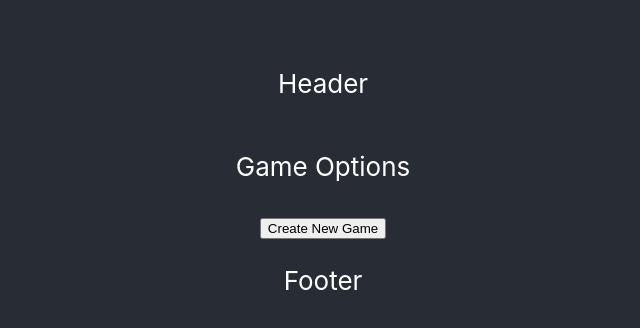
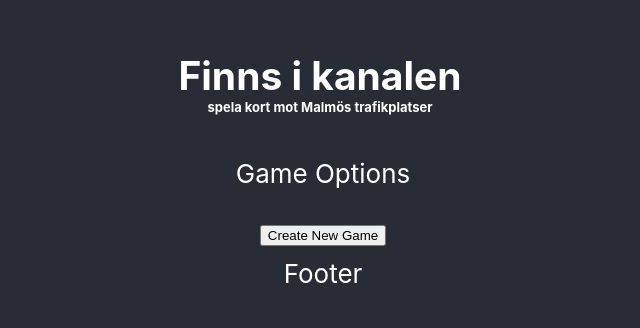
Before and after one commit to Pak9999/Webservices24, a React (Create React App) app in the folder frontend/gofish/: page / in a window 1280 px wide. Shown: the part 218-546 px from the top of the page, without its empty margins (317-957 px from the left). Built offline with nearby package versions, Linux system fonts and the light colour scheme.

Commit message:
Started adding css
basic css has been added to the project.

```diff
--- a/frontend/gofish/src/components/cardPile.tsx
+++ b/frontend/gofish/src/components/cardPile.tsx
@@ -12,7 +12,6 @@
     return (
         <>
             <div className="card-pile">
-                <h3>Card Pile</h3>
                 <p>Cards Left: {remainingCards}</p>
 
             </div>
--- /dev/null
+++ b/frontend/gofish/src/components/playTable.css
@@ -0,0 +1,17 @@
+.play-table-container{
+    height: 80vh;
+}
+
+
+.play-table{
+    background-color: #35654d;
+    height: 80vh;
+}
+
+.play-table h3{
+    margin: 0;
+}
+
+.play-table p {
+    margin: 0;
+}
--- a/frontend/gofish/src/components/playTable.tsx
+++ b/frontend/gofish/src/components/playTable.tsx
@@ -7,6 +7,8 @@
 import PlayerHand from './playerHand.tsx';
 import LatestPlayerRequest from './latestPlayerRequest.tsx';
 import CompletedPlayerPairs from './completedPlayerPairs.tsx';
+
+import './playTable.css';
 
 const PlayTable: React.FC<{ gameId: string }> = ({ gameId }) => {
     const [game, setGame] = useState<any>(null);
@@ -39,6 +41,7 @@
     console.log("Game object:", game);
 
     return (
+        <main className="play-table-container">
             <div className="play-table">
                 <PlayerHand playerHand={game.playerHand} handlePlayerAskFor={handlePlayerAskFor} />
                 <ComputerHand computerHand={game.computerHand}/>
@@ -48,6 +51,7 @@
                 <LatestPlayerRequest latestPlayerRequest={game.latestPlayerRequest}/>
                 <LatestComputerRequest latestComputerRequest={game.latestComputerRequest}/>
             </div>
+        </main>
     );
 };
 
--- a/frontend/gofish/src/game.tsx
+++ b/frontend/gofish/src/game.tsx
@@ -4,14 +4,18 @@
 import PlayTable from "./components/playTable.tsx";
 import Footer from "./layout/footer/footer.tsx";
 
+import "./game.css";
+
 const Game: React.FC = () => {
     const { id } = useParams<{ id: string }>();
 
     return (
         <>
-            <Header />
-            <PlayTable gameId={id} />
-            <Footer />
+            <div className="app-container">
+                <Header />
+                <PlayTable gameId={id} />
+                <Footer />
+            </div>
         </>
     );
 }
--- /dev/null
+++ b/frontend/gofish/src/layout/footer/footer.css
@@ -0,0 +1,11 @@
+.footer-bg {
+    color: white;
+    display: flex;
+    justify-content: center;
+    height: 10vh;
+}
+
+.footer-content p {
+    margin: 0;
+    padding-top: 1.5vh;
+}
--- a/frontend/gofish/src/layout/footer/footer.tsx
+++ b/frontend/gofish/src/layout/footer/footer.tsx
@@ -1,10 +1,16 @@
 import React from "react";
+
+import "./footer.css";
 
 
 const Footer: React.FC = () => {
     return (
         <>
-            <p>Footer</p>
+            <footer className="footer-bg">
+                <section className="footer-content">
+                    <p>Footer</p>
+                </section>
+            </footer>
         </>
     );
 }
--- /dev/null
+++ b/frontend/gofish/src/layout/header/header.css
@@ -0,0 +1,16 @@
+.header-bg {
+
+    color: white;
+    align-items: center;
+    padding: 14px 20px 0px 14px;
+    height: 10vh;
+}
+
+h2 {
+    margin: 0;
+}
+
+h5 {
+    margin: 0;
+    font-size: small;
+}
--- a/frontend/gofish/src/layout/header/header.tsx
+++ b/frontend/gofish/src/layout/header/header.tsx
@@ -1,10 +1,17 @@
 import React from "react";
+
+import "./header.css";
 
 
 const Header: React.FC = () => {
     return (
         <>
-            <p>Header</p>
+            <header className="header-bg">
+                <section className="header-content">
+                    <h2>Finns i kanalen</h2>
+                    <h5>spela kort mot Malmös trafikplatser</h5>
+                </section>
+            </header>
         </>
     );
 }
```
Also changed, not shown: frontend/gofish/src/game.css (added). Lines whose indentation alone changed are shown as unchanged.
